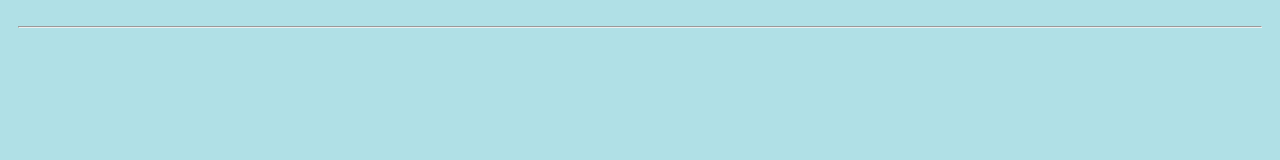
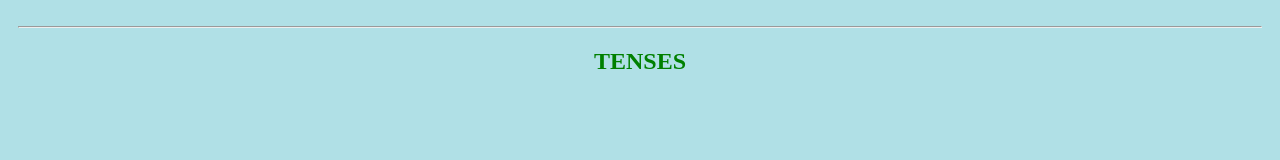
Before and after one commit to tilmirath24/nucleus, a plain HTML site: page powerpoint.html in a window 1280 px wide. Drawn offline with Linux system fonts and the light colour scheme.

Commit message:
Update powerpoint.html

```diff
--- a/powerpoint.html
+++ b/powerpoint.html
@@ -13,6 +13,7 @@
 </head>
 
 <body>
+	 <h2>TENSES</h2>
 	 <a href="./tenses.pptx"></a>
 </body>
 </html>
```
